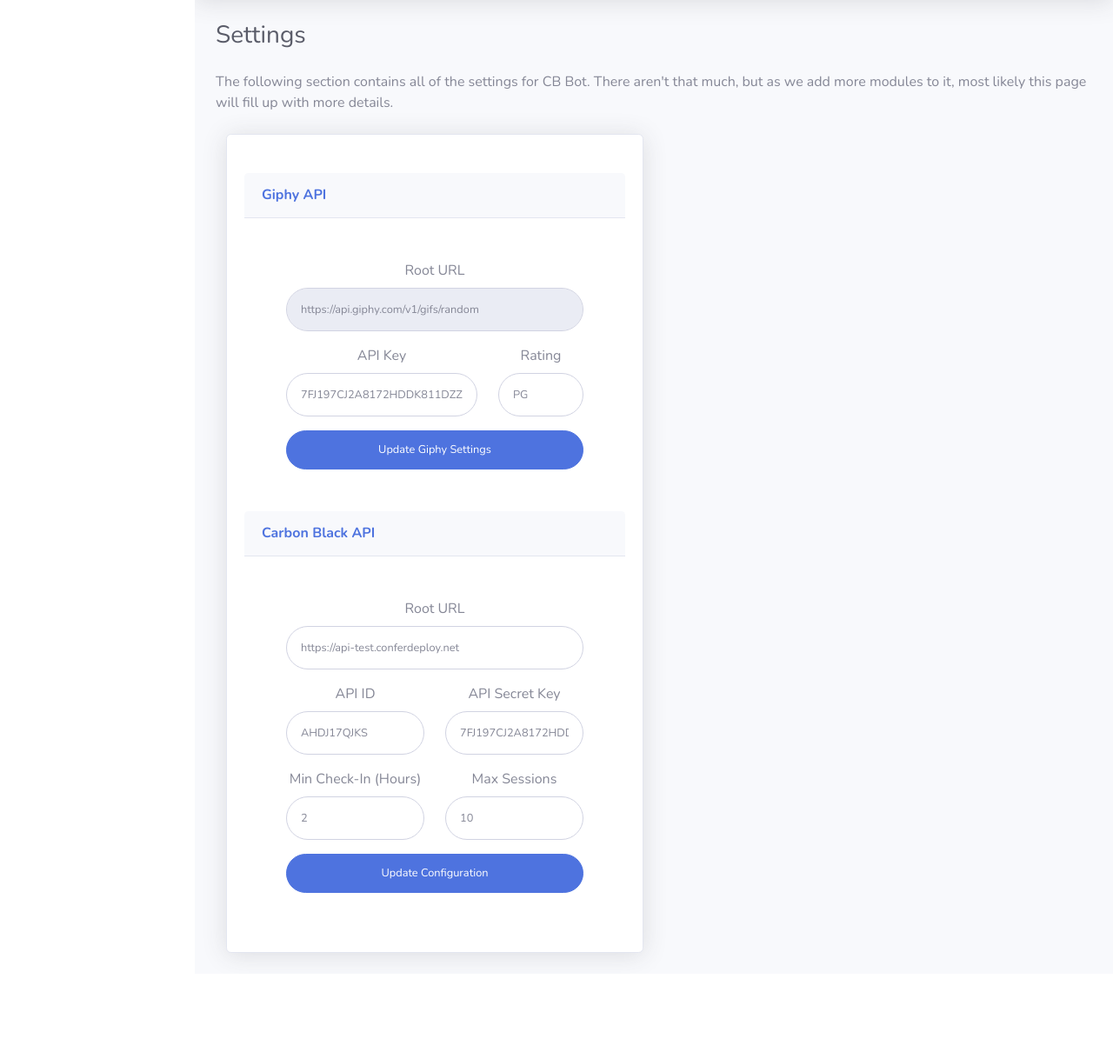
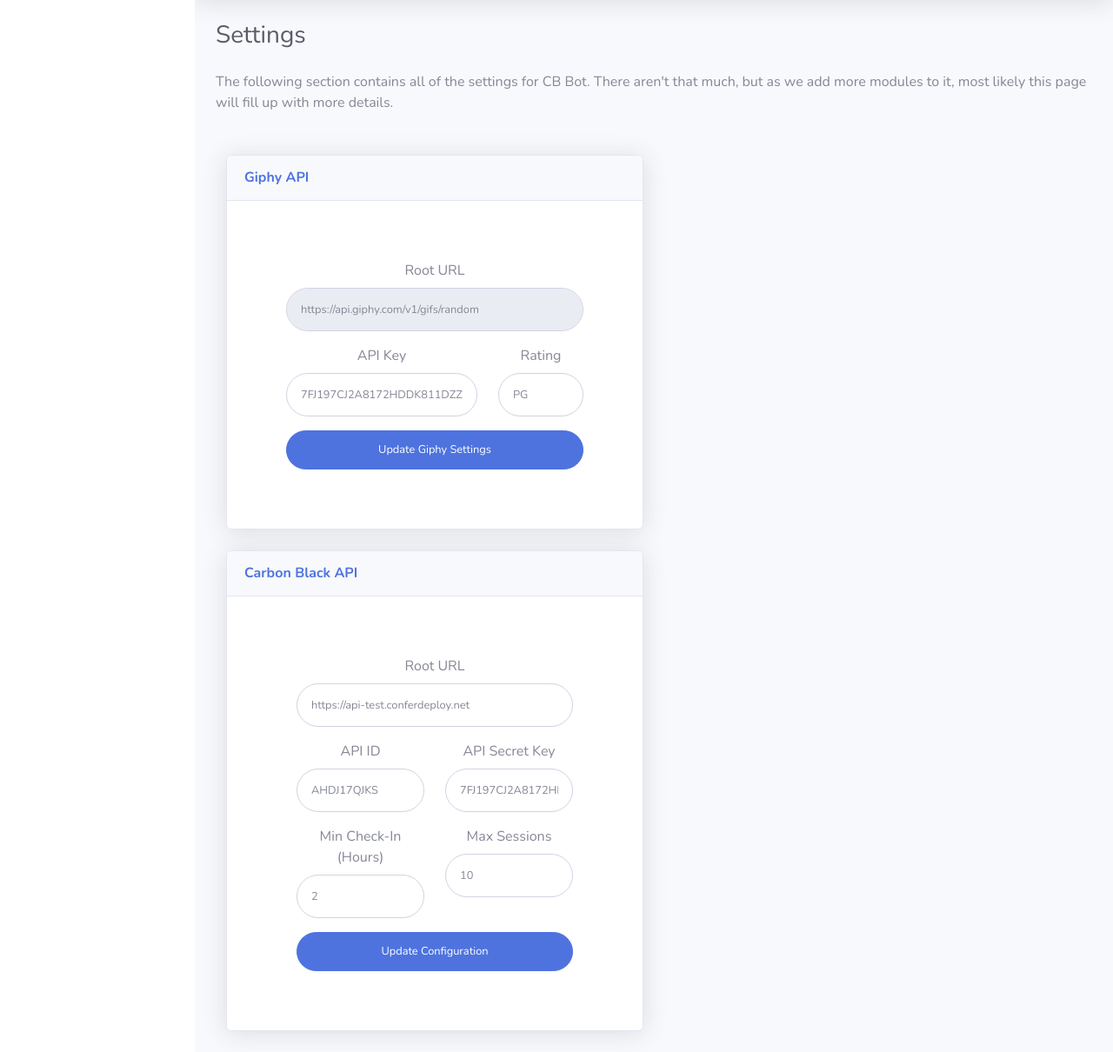
Before and after one commit to allthingsdfir/cb-bot, a Python web app: template application/templates/settings.html in a window 1280 px wide. Shown: the part 70-1280 px from the top of the page at 87% size. Before the commit the page ends 1181 px from the top, so only its background shows below. Run offline with Jinja, Linux system fonts and the light colour scheme; the template is opened without the code that fills it, so the values that code supplies are empty; some libraries are stand-ins or nearby versions.

Commit message:
Fixed HTML content placement.

```diff
--- a/application/templates/settings.html
+++ b/application/templates/settings.html
@@ -17,13 +17,6 @@
     it, most likely this page will fill up with more details.
 </p>
 
-
-<!-- Area Chart -->
-<div class="col-xl-6 col-lg-7">
-    <div class="card shadow mb-4">
-
-        <!-- Card Body -->
-        <div class="card-body" style="text-align: center;">
 {% if type %}
 <div class="alert alert-{{type}}">
     {{value}}
@@ -32,13 +25,19 @@
 <br>
 {%endif%}
 
+<!-- Area Chart -->
+
+<div class="col-xl-6 col-lg-7">
+    <div class="card shadow mb-4">
+        <div class="card-header py-3 d-flex flex-row align-items-center justify-content-between">
+            <h6 class="m-0 font-weight-bold text-primary">Giphy API</h6>
+        </div>
+        <!-- Card Body -->
+        <div class="card-body" style="text-align: center;">
             <div class="row">
                 <!-- GIPHY DATA -->
                 <div class="col-lg-12">
                     <!-- Card Header - Dropdown -->
-                    <div class="card-header py-3 d-flex flex-row align-items-center justify-content-between">
-                        <h6 class="m-0 font-weight-bold text-primary">Giphy API</h6>
-                    </div>
                     <div class="p-5">
                         <form class="user" method="POST">
                             <div class="form-group">
@@ -66,13 +65,23 @@
                         </form>
                     </div>
                 </div>
+            </div>
+        </div>
+    </div>
+</div>
 
+<!-- Area Chart -->
+<div class="col-xl-6 col-lg-7">
+    <div class="card shadow mb-4">
+        <div class="card-header py-3 d-flex flex-row align-items-center justify-content-between">
+            <h6 class="m-0 font-weight-bold text-primary">Carbon Black API</h6>
+        </div>
+        <!-- Card Body -->
+        <div class="card-body" style="text-align: center;">
+            <div class="row"></div>
             <!-- CB DATA -->
             <div class="col-lg-12">
                 <!-- Card Header - Dropdown -->
-                    <div class="card-header py-3 d-flex flex-row align-items-center justify-content-between">
-                        <h6 class="m-0 font-weight-bold text-primary">Carbon Black API</h6>
-                    </div>
                 <div class="p-5">
                     <form class="user" method="POST">
                         <div class="form-group">
@@ -85,29 +94,26 @@
                             <div class="col-sm-6">
                                 <label for="input_api_id">API ID</label>
                                 <input type="text" class="form-control form-control-user" name="input_api_id"
-                                        id="input_api_id" value="{{ cb.api_id }}" placeholder="AHDJ17QJKS"
-                                        required>
+                                    id="input_api_id" value="{{ cb.api_id }}" placeholder="AHDJ17QJKS" required>
                             </div>
                             <div class="col-sm-6">
                                 <label for="input_api_secret_key">API Secret Key</label>
-                                    <input type="text" class="form-control form-control-user"
-                                        name="input_api_secret_key" id="input_api_secret_key"
-                                        value="{{ cb.api_secret_key }}" placeholder="7FJ197CJ2A8172HDDK811DZZ"
-                                        required>
+                                <input type="text" class="form-control form-control-user" name="input_api_secret_key"
+                                    id="input_api_secret_key" value="{{ cb.api_secret_key }}"
+                                    placeholder="7FJ197CJ2A8172HDDK811DZZ" required>
                             </div>
                         </div>
                         <div class="form-group row">
                             <div class="col-sm-6">
                                 <label for="input_min_check_in_time">Min Check-In (Hours)</label>
-                                    <input type="text" class="form-control form-control-user"
-                                        name="input_min_check_in_time" id="input_min_check_in_time"
-                                        value="{{ cb.min_check_in_time }}" placeholder="2" required>
+                                <input type="text" class="form-control form-control-user" name="input_min_check_in_time"
+                                    id="input_min_check_in_time" value="{{ cb.min_check_in_time }}" placeholder="2"
+                                    required>
                             </div>
                             <div class="col-sm-6">
                                 <label for="input_max_sessions">Max Sessions</label>
                                 <input type="text" class="form-control form-control-user" name="input_max_sessions"
-                                        id="input_max_sessions" value="{{ cb.max_sessions }}" placeholder="10"
-                                        required>
+                                    id="input_max_sessions" value="{{ cb.max_sessions }}" placeholder="10" required>
                             </div>
                         </div>
                         <input type="hidden" name="action" value="cb_data">
```
Lines whose indentation alone changed are shown as unchanged.
